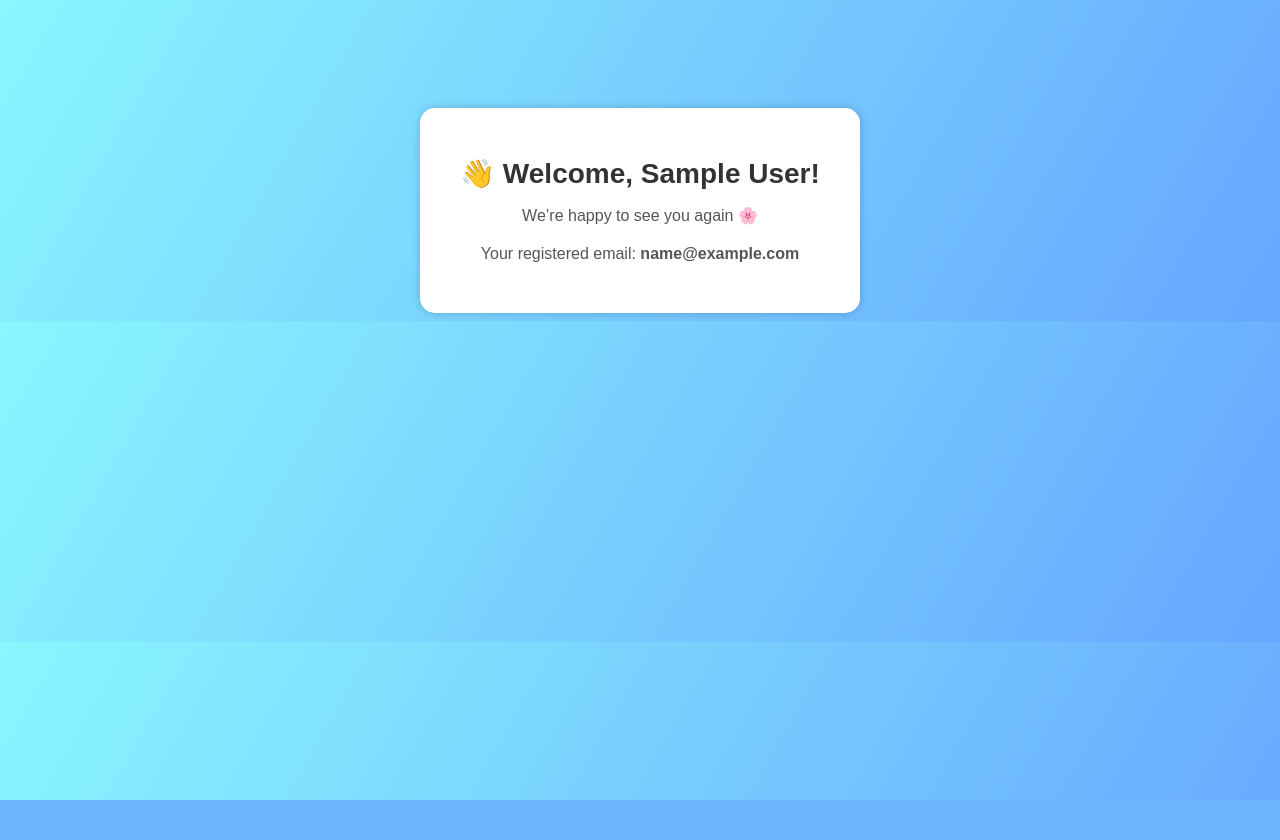
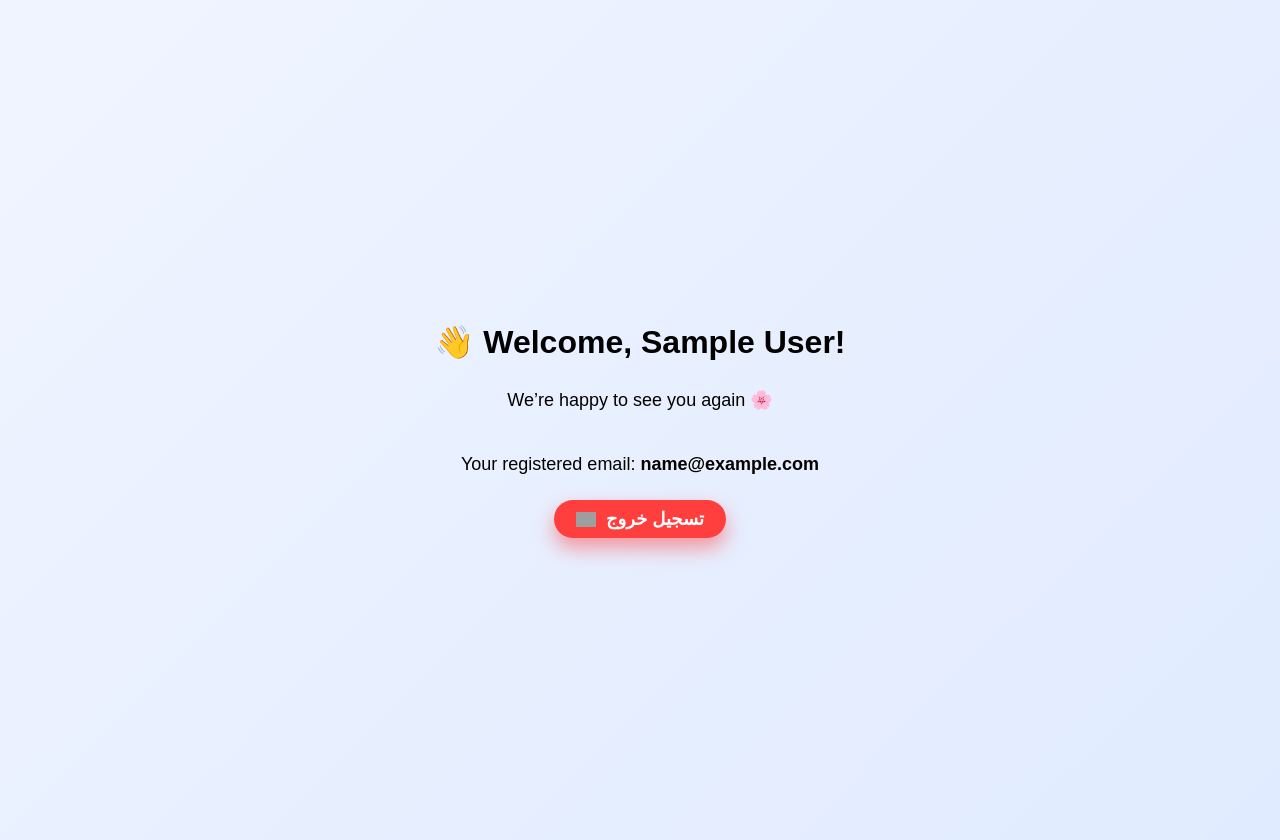
Before and after one commit to shamael203/graduation-project, a PHP site: page /backend/welcome.php in a window 1280 px wide. Before the commit the page ends 800 px from the top, so only its background shows below. Run offline with PHP 8.4, Linux system fonts and the light colour scheme; the visitor is signed in with stand-in values (Sample User, id 1); grey boxes are pictures that could not be loaded.

Commit message:
تعديل على الصفحه الترحيبيه

```diff
--- a/backend/welcome.php
+++ b/backend/welcome.php
@@ -8,69 +8,117 @@ if (!isset($_SESSION['user_name']) || !isset($_SESSION['user_email'])) {
 
 $name = $_SESSION['user_name'];
 $email = $_SESSION['user_email'];
-
 ?>
 
 <!DOCTYPE html>
 <html lang="en">
 <head>
-<meta charset="UTF-8">
-<meta name="viewport" content="width=device-width, initial-scale=1.0">
+<meta charset="UTF-8" />
+<meta name="viewport" content="width=device-width, initial-scale=1" />
 <title>Welcome Page</title>
 <style>
   body {
-        background: linear-gradient(120deg, #89f7fe, #66a6ff);
+    display: flex;
+    justify-content: center;
+    align-items: center;
+    height: 100vh;
+   background: linear-gradient(135deg, #f0f4ff, #e0ebff);
+    margin: 0;
     font-family: 'Poppins', sans-serif;
+    color: #fff;
     text-align: center;
-        color: #333;
-        padding-top: 100px;
-    }
-
-    .welcome-box {
-        background-color: #fff;
-        width: 380px;
-        margin: auto;
-        padding: 30px;
-        border-radius: 15px;
-        box-shadow: 0px 0px 10px rgba(0,0,0,0.2);
+    flex-direction: column;
+    padding: 20px;
   }
 
   h1 {
-        color: #333;
-        font-size: 28px;
+  font-size: 32px;
   margin-bottom: 10px;
+  color: #000; /* لون العنوان أسود */
 }
 
   p {
-        color: #555;
-        font-size: 16px;
-        margin-bottom: 20px;
+    font-size: 18px;
+    margin-bottom: 25px;
+    color: #040000ff;
   }
 
   .logout-btn {
-        background-color: #ff4b5c;
-        color: white;
+    position: relative;
+    display: flex;
+    align-items: center;
+    justify-content: center;
+    padding: 8px 22px;
+    background: #ff3e3e;
+    color: #fff;
+    font-size: 18px;
+    font-weight: bold;
     border: none;
-        padding: 10px 25px;
-        border-radius: 8px;
+    border-radius: 50px;
     cursor: pointer;
-        font-size: 16px;
-        transition: 0.3s;
+    overflow: hidden;
+    transition: all 0.3s ease-in-out;
+    box-shadow: 0 10px 20px rgba(255, 62, 62, 0.5);
+    text-decoration: none; /* مهم للروابط */
+  }
+
+  .logout-btn .icon {
+    width: 20px;
+    height: 20px;
+    margin-right: 10px;
+    background: url('https://img.icons8.com/ios-filled/50/ffffff/logout-rounded-left.png') no-repeat center center / contain;
+    transition: transform 0.4s ease;
+  }
+
+  .logout-btn .text {
+    position: relative;
+    z-index: 1;
+    transition: transform 0.4s ease;
+  }
+
+  .logout-btn::before, .logout-btn::after {
+    content: "";
+    position: absolute;
+    top: 50%;
+    left: 50%;
+    width: 140%;
+    height: 140%;
+    background: radial-gradient(circle, rgba(255, 255, 255, 0.15), transparent);
+    transition: all 0.6s ease;
+    border-radius: 50%;
+    z-index: 0;
+    transform: translate(-50%, -50%) scale(0);
+  }
+
+  .logout-btn:hover::before {
+    transform: translate(-50%, -50%) scale(1);
+  }
+
+  .logout-btn:hover .icon {
+    transform: translateX(-10px) rotate(-360deg);
+  }
+
+  .logout-btn:hover .text {
+    transform: translateX(10px);
   }
 
   .logout-btn:hover {
-        background-color: #ff1e2b;
-        transform: scale(1.05);
+    background: #ff1e1e;
+    transform: scale(1.08);
   }
 </style>
 </head>
 <body>
 
-    <div class="welcome-box">
   <h1>👋 Welcome, <?php echo htmlspecialchars($name); ?>!</h1>
   <p>We’re happy to see you again 🌸</p>
   <p>Your registered email: <strong><?php echo htmlspecialchars($email); ?></strong></p>
-    </div>
+
+  <!-- زر تسجيل الخروج -->
+  <a href="logout.php" class="logout-btn">
+    <div class="icon"></div>
+    <div class="text">تسجيل خروج</div>
+  </a>
 
 </body>
 </html>
```
Lines whose indentation alone changed are shown as unchanged.
